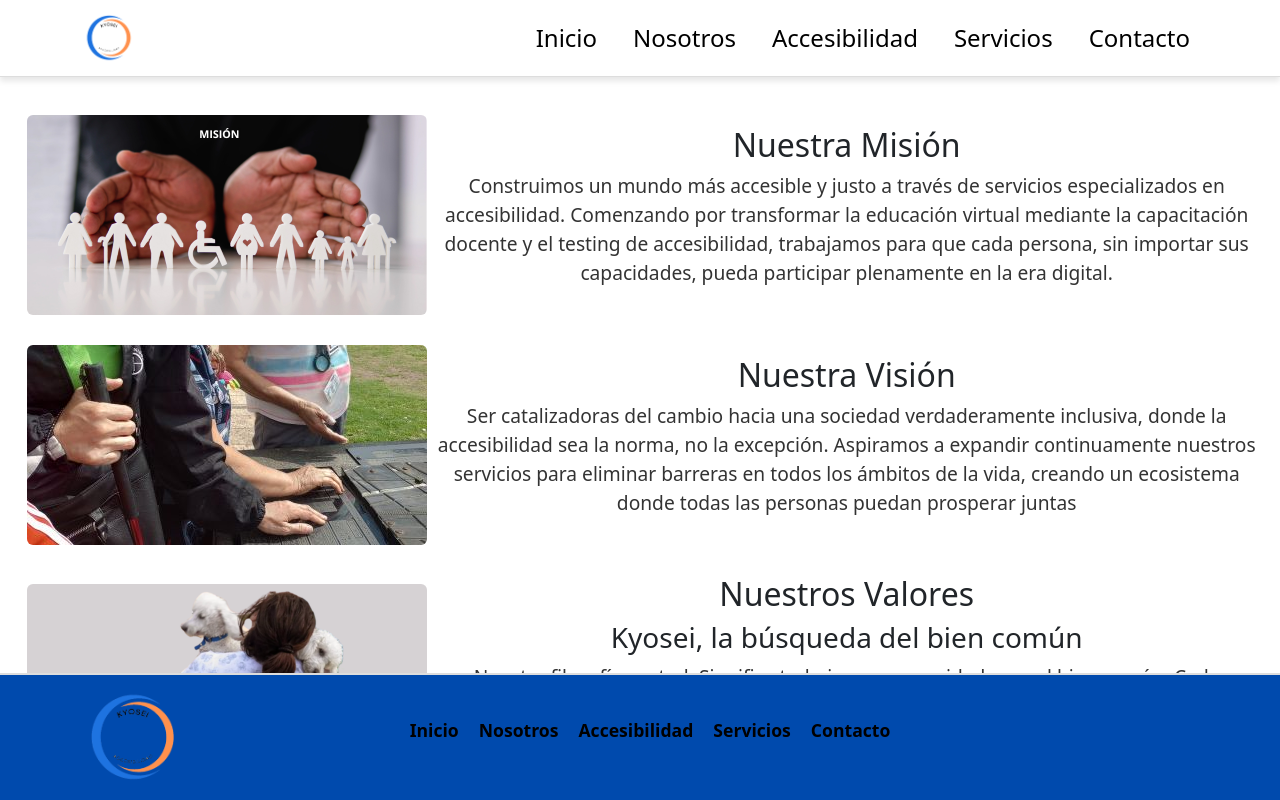
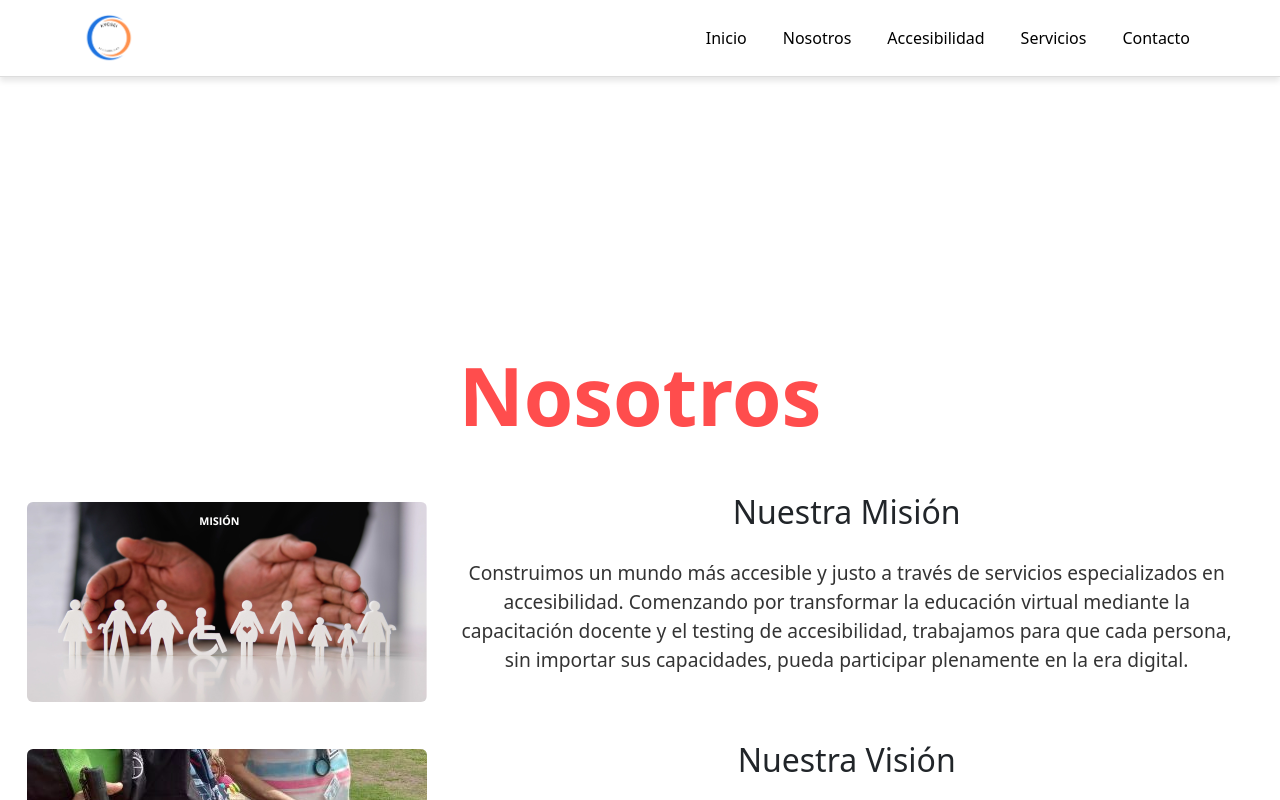
Before and after one commit to tanonibrenda/kyoseiaccesibilidad, a React (Vite) app in the folder kyosei-accesibilidad/: page /nosotros in a window 1280 px wide. Shown: the top 800 px of the page. Built offline with nearby package versions, Linux system fonts and the light colour scheme.

Commit message:
us_conimg

```diff
--- a/kyosei-accesibilidad/src/pages/Nosotros.jsx
+++ b/kyosei-accesibilidad/src/pages/Nosotros.jsx
@@ -7,6 +7,7 @@ const Nosotros = () => {
   return (
     <>
       {/* <Header /> */}
+      <div className="nosotros-container">
       <main className="contenedor">
         {/* Título centrado arriba */}
         <h1 className="titulo">Nosotros</h1>
@@ -119,6 +120,7 @@ const Nosotros = () => {
           </section>
         </div>
       </main>
+      </div>
       {/* <Footer /> */}
     </>
   );
--- a/kyosei-accesibilidad/src/pages/nosotros.css
+++ b/kyosei-accesibilidad/src/pages/nosotros.css
@@ -1,55 +1,47 @@
 /* Estilos generales */
+* {
+  box-sizing: border-box;
+}
+
 body, html {
   margin: 0;
   padding: 0;
-  box-sizing: border-box;
   font-family: Arial, sans-serif;
 }
+.nosotros-container{
+  display: flex;
+  flex-direction: column;
+  align-items: center;
+  justify-content: center;
+  height: 100%
+}
+
 
 /* Contenedor principal */
 .contenedor {
+
+  padding-top: 200px; /* espacio suficiente para el header */
+  padding-bottom: 600px; /* espacio suficiente para el footer */
+  min-height: 100vh;
   display: flex;
   flex-direction: column;
   align-items: center;
-  padding: 100px 20px; /* Ajuste para evitar que el header tape el contenido */
-  min-height: calc(100vh - 160px); /* Asegura que el contenido no quede debajo del footer */
   gap: 20px;
-}
-
-/* HEADER (React Component) */
-.header {
-  position: fixed;
-  top: 0;
-  width: 100%;
-  background: #004aad;
-  padding: 15px;
-  text-align: center;
-  color: white;
-  font-size: 1.5rem;
-  z-index: 1000;
-}
-
-/* FOOTER (React Component) */
-.footer {
-  position: fixed;
-  bottom: 0;
-  width: 100%;
-  background: #004aad;
-  padding: 15px;
-  text-align: center;
-  color: white;
-  font-size: 1.2rem;
 }
 
 /* Ajuste responsive */
 @media (max-width: 768px) {
-  .contenedor {
-    padding-top: 120px;
-    min-height: calc(100vh - 140px); /* Ajuste para móviles */
+  .header, .footer {
+    height: 60px;
+    font-size: 1.2rem;
+    padding: 10px;
   }
 
-  .header, .footer {
-    font-size: 1.3rem;
-    padding: 10px;
+  .contenedor {
+    padding-top: 70px;
+    padding-bottom: 70px;
   }
 }
+p{
+  padding: 20px;
+}
```
